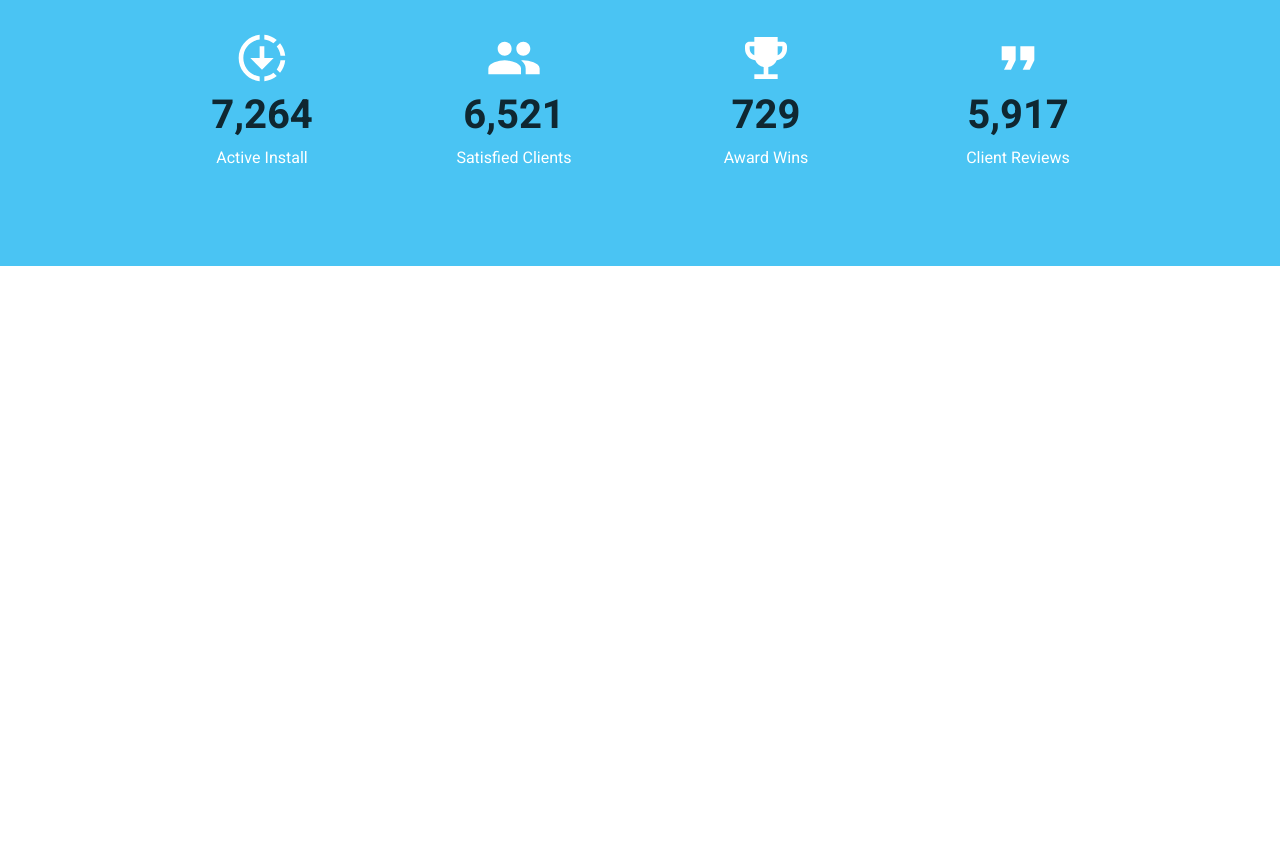
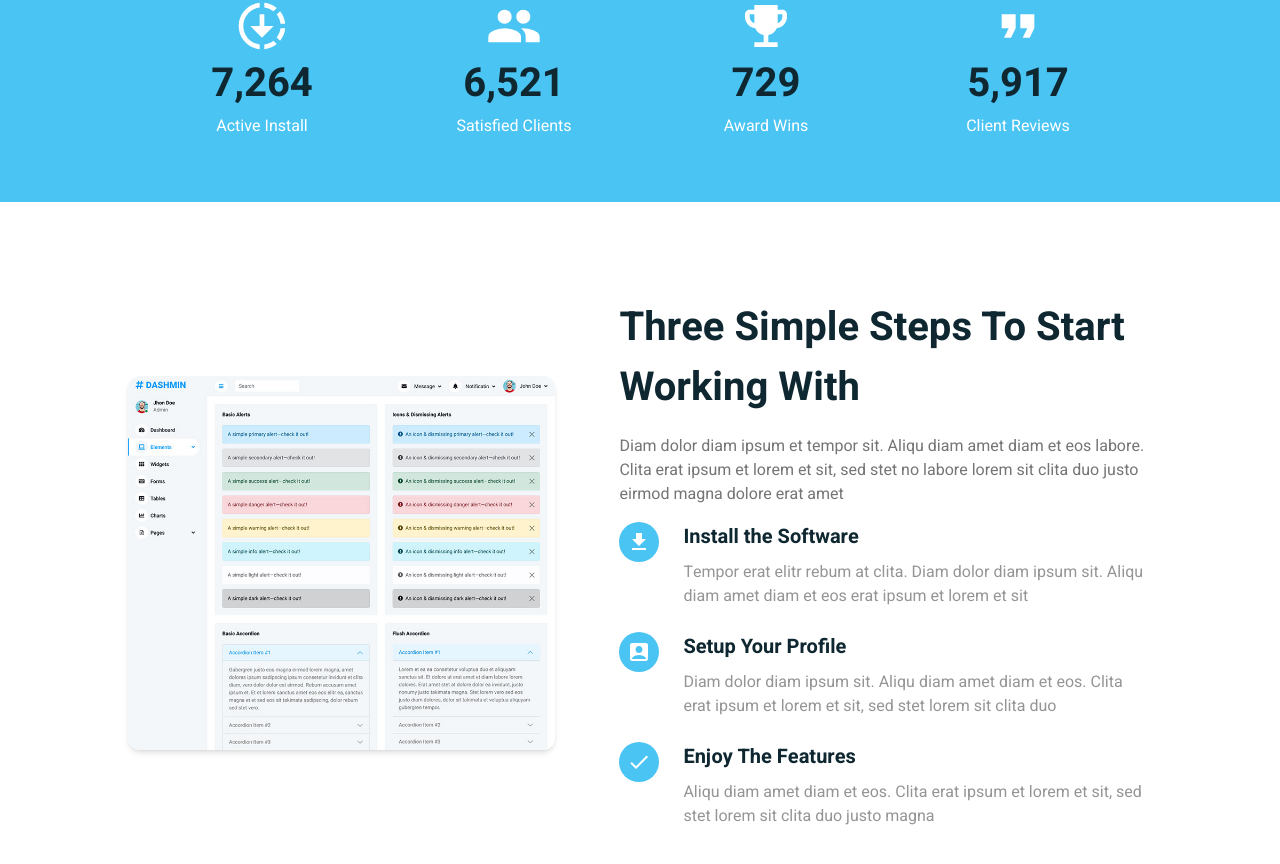
Before and after one commit to baxsm/soffer-react, a React (Create React App) app: page / in a window 1280 px wide. Shown: the part 4427-5291 px from the top of the page. Before the commit the page ends 4693 px from the top, so only its background shows below. Built offline with nearby package versions, Linux system fonts and the light colour scheme.

Commit message:
steps added

```diff
--- a/src/App.js
+++ b/src/App.js
@@ -6,6 +6,7 @@ import Functions from './sections/Functions';
 import Overview from './sections/Overview';
 import Features from './sections/Features';
 import Countup from './sections/Countup';
+import Steps from './sections/Steps';
 
 function App() {
   return (
@@ -17,6 +18,7 @@ function App() {
       <Overview />
       <Features />
       <Countup />
+      <Steps />
     </main>
   );
 }
--- a/src/sections/Countup.jsx
+++ b/src/sections/Countup.jsx
@@ -51,7 +51,7 @@ function Countup() {
     ]
 
     const styles = {
-        wrapper: 'py-[6rem] bg-primary500',
+        wrapper: 'py-[4rem] bg-primary500',
         container: 'px-[1rem] mx-auto grid grid-cols-1 md:grid-cols-2 lg:grid-cols-4 place-items-center gap-[1rem] w-full md:w-[90%] lg:w-[80%]',
         contentContainer: 'flex flex-col justify-center place-items-center',
         iconContainer: '',
--- /dev/null
+++ b/src/sections/Steps.jsx
@@ -0,0 +1,104 @@
+import React from 'react'
+import ImageModal from '../component/ImageModal'
+import FileDownloadIcon from '@mui/icons-material/FileDownload';
+import AccountBoxIcon from '@mui/icons-material/AccountBox';
+import DoneIcon from '@mui/icons-material/Done';
+
+function Steps() {
+
+    const stepsList = [
+        {
+            title: 'Install the Software',
+            subtitle: 'Tempor erat elitr rebum at clita. Diam dolor diam ipsum sit. Aliqu diam amet diam et eos erat ipsum et lorem et sit',
+            icon: <FileDownloadIcon
+                sx={{
+                    color: '#fff',
+                    background: '#4ac4f3',
+                    padding: '8px',
+                    fontSize: '2.5rem',
+                    borderRadius: '100px',
+                }}
+            />,
+        },
+        {
+            title: 'Setup Your Profile',
+            subtitle: 'Diam dolor diam ipsum sit. Aliqu diam amet diam et eos. Clita erat ipsum et lorem et sit, sed stet lorem sit clita duo',
+            icon: <AccountBoxIcon
+                sx={{
+                    color: '#fff',
+                    background: '#4ac4f3',
+                    padding: '8px',
+                    fontSize: '2.5rem',
+                    borderRadius: '100px',
+                }}
+            />,
+        },
+        {
+            title: 'Enjoy The Features',
+            subtitle: 'Aliqu diam amet diam et eos. Clita erat ipsum et lorem et sit, sed stet lorem sit clita duo justo magna',
+            icon: <DoneIcon
+                sx={{
+                    color: '#fff',
+                    background: '#4ac4f3',
+                    padding: '8px',
+                    fontSize: '2.5rem',
+                    borderRadius: '100px',
+                }}
+            />,
+        },
+    ]
+
+    const styles = {
+        wrapper: 'py-[4rem]',
+        container: 'flex justify-center place-items-center flex-col md:flex-row gap-[4rem] py-[2rem] px-[1rem] lg:px-[8rem]',
+        leftContainer: 'w-full h-full',
+        rightContainer: 'flex flex-col gap-[1rem]',
+        titleContainer: '',
+        title: 'text-primary900 text-[2.5rem] font-bold',
+        subtitleContainer: '',
+        subtitle: 'text-[1rem] text-[#757575]',
+        listContainer: 'flex flex-col gap-[1.5rem]',
+        listItem: 'flex gap-[1.5rem] relative after:absolute after:content-none after:w-[1px] after:h-full after:top-0 after:left-[20px] after:bg-[#4ac4f3]',
+        iconContainer: '',
+        listContent: 'flex flex-col gap-[0.5rem]',
+        listTitle: 'text-[1.25rem] text-primary900 font-[700]',
+        listSubtitle: 'text-[1rem] text-[#959595]',
+    }
+
+    return (
+        <div className={styles.wrapper}>
+            <div className={styles.container}>
+                <div className={styles.leftContainer}>
+                    <ImageModal src='/images/process.jpg' alt='steps image' />
+                </div>
+                <div className={styles.rightContainer}>
+                    <div className={styles.titleContainer}>
+                        <h2 className={styles.title}>Three Simple Steps To Start Working With</h2>
+                    </div>
+                    <div className={styles.subtitleContainer}>
+                        <p className={styles.subtitle}>Diam dolor diam ipsum et tempor sit. Aliqu diam amet diam et eos labore. Clita erat ipsum et lorem et sit, sed stet no labore lorem sit clita duo justo eirmod magna dolore erat amet</p>
+                    </div>
+                    <div className={styles.listContainer}>
+                        {
+                            stepsList.map((item, index) => {
+                                return (
+                                    <div className={styles.listItem}>
+                                        <div className={styles.iconContainer}>
+                                            {item.icon}
+                                        </div>
+                                        <div className={styles.listContent}>
+                                            <h5 className={styles.listTitle}>{item.title}</h5>
+                                            <p className={styles.listSubtitle}>{item.subtitle}</p>
+                                        </div>
+                                    </div>
+                                )
+                            })
+                        }
+                    </div>
+                </div>
+            </div>
+        </div>
+    )
+}
+
+export default Steps
```
